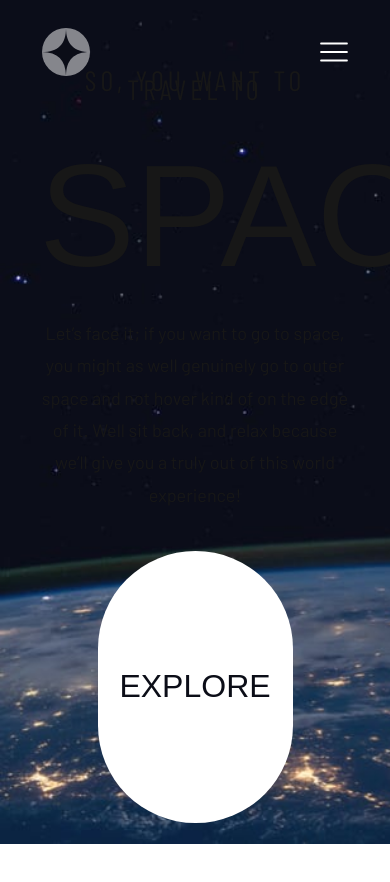
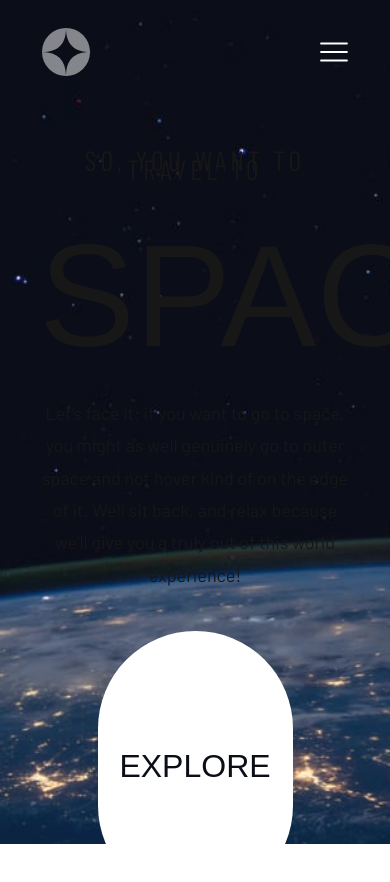
Before and after one commit to muhkyle17/birthday-reminder, a Next.js app: page / in a window 390 px wide. Shown: the top 882 px of the page. Built offline with nearby package versions, Linux system fonts and the light colour scheme; a web font is replaced by a local one.

Commit message:
Adjust responsiveness for phone and tablet screens

```diff
--- a/src/app/page.js
+++ b/src/app/page.js
@@ -3,10 +3,10 @@ import Navbar from '@/src/app/components/Navbar'
 export default function Home() {
   return (
     <div className='bg-[url("/home/background-home-mobile.jpg")] sm:bg-[url("/home/background-home-tablet.jpg")] lg:bg-[url("/home/background-home-desktop.jpg")] bg-cover lg:bg-right bg-no-repeat w-screen h-screen min-h-screen '>
-      <div className='flex flex-col justify-between items-center pt-0 lg:pt-10 w-screen h-screen'>
+      <div className='flex flex-col items-center lg:justify-between pt-0 lg:pt-10 w-screen lg:h-screen'>
         <Navbar />
 
-        <div className='container lg:px-16 pb-10 lg:pb-32 flex flex-col items-center lg:flex-row gap-10 lg:gap-0 justify-between w-full'>
+        <div className='container mt-20 lg:mt-0 lg:px-16 pb-10 lg:pb-32 flex flex-col items-center lg:flex-row gap-10 lg:gap-0 justify-between w-full'>
           <div className='w-[80%] xl:w-1/2'>
             <p className='typography-preset-five uppercase text-center lg:text-left'>
               So, you want to travel to
```
